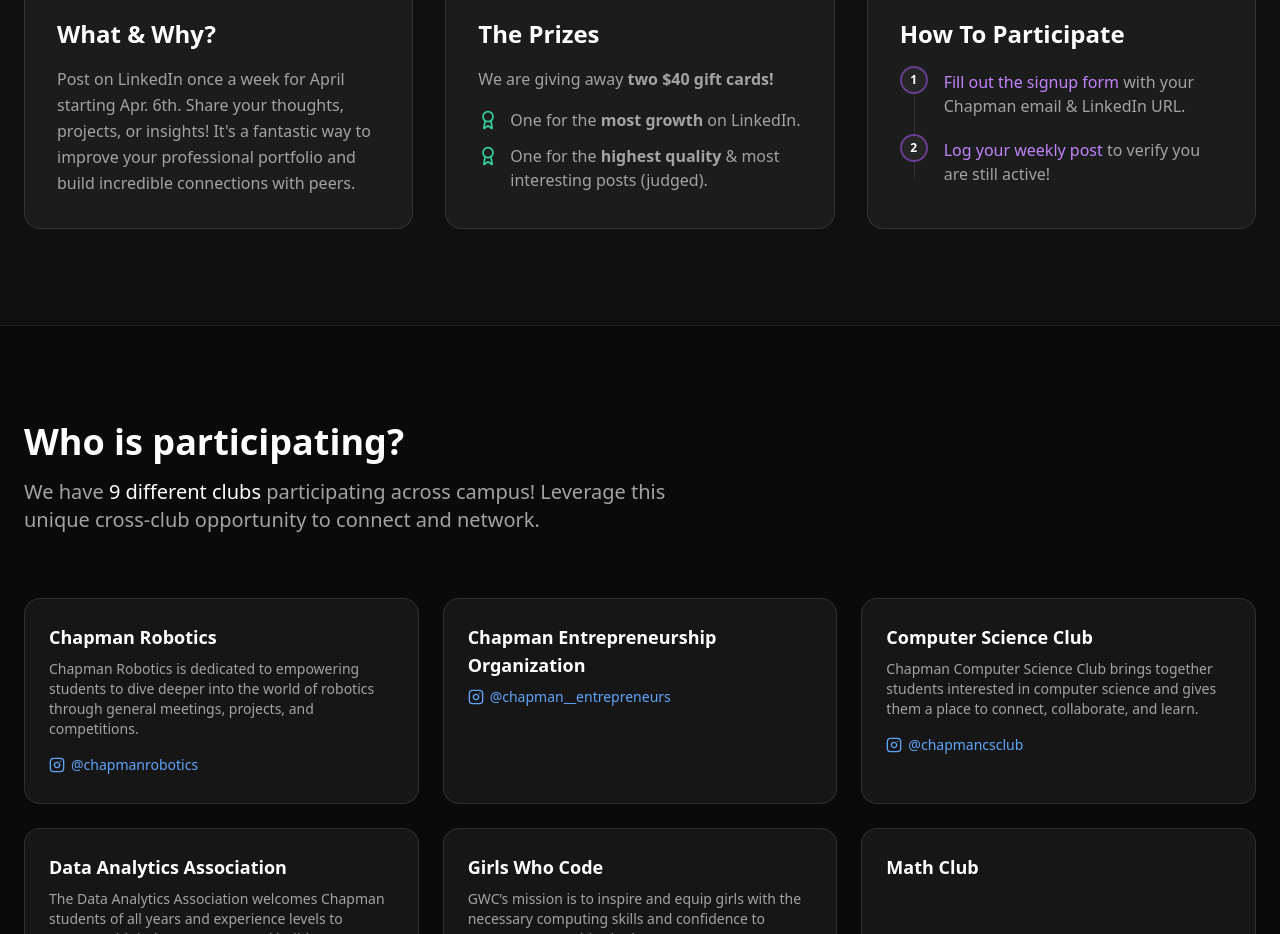
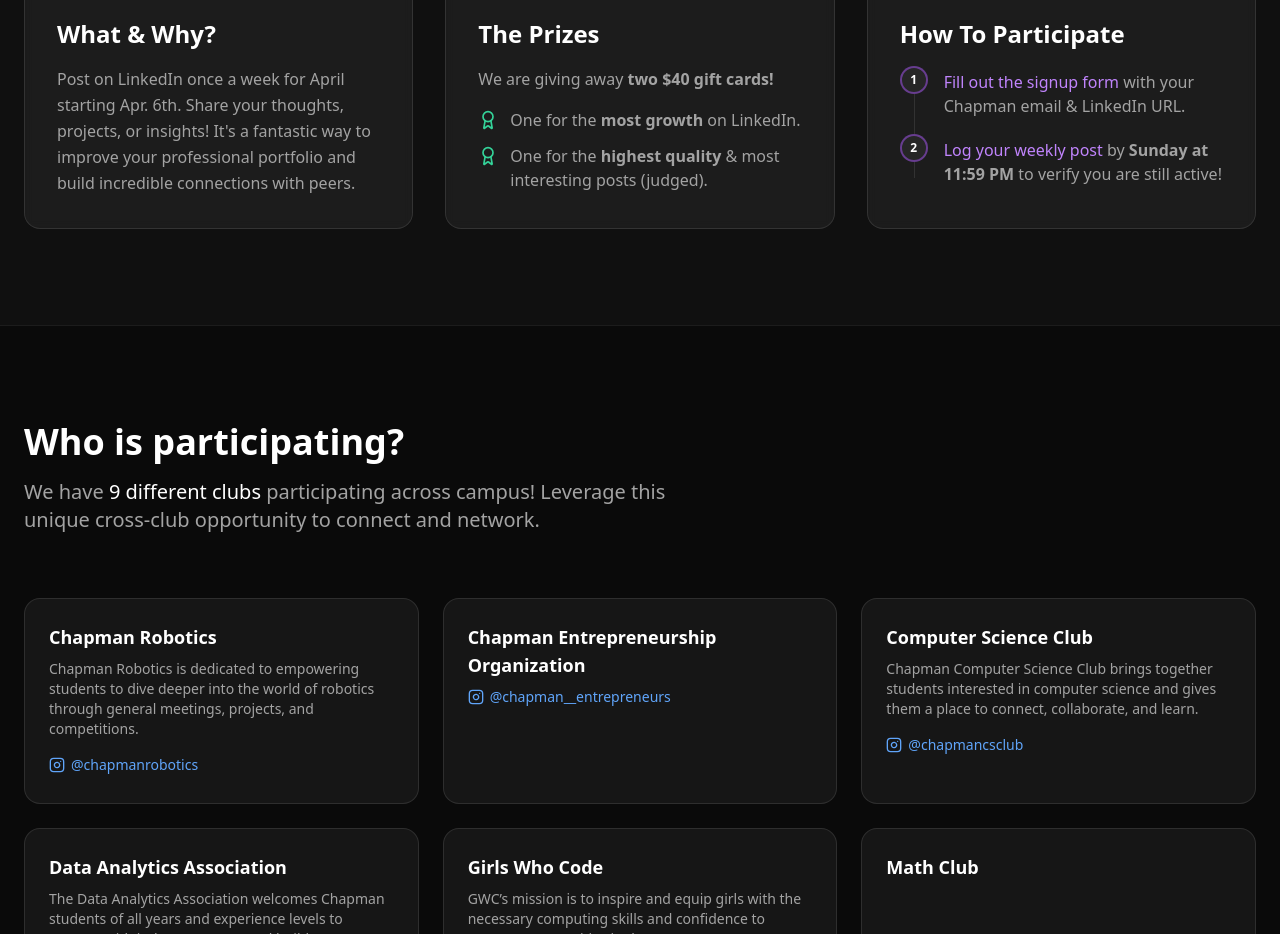
Before and after one commit to JoshuaDowdCS/IEEE-LinkedIn-Challenge, a React app in the folder frontend/: page / in a window 1280 px wide. Shown: the part 840-1774 px from the top of the page. Built offline with nearby package versions, Linux system fonts and the light colour scheme; the HTML template or start-up script is replaced by a standard one.

Commit message:
Update participation instructions with Sunday 11:59 PM deadline

```diff
--- a/frontend/src/pages/Home.jsx
+++ b/frontend/src/pages/Home.jsx
@@ -129,7 +129,7 @@
                 <li className="flex gap-4 relative">
                   <div className="w-7 h-7 rounded-full bg-neutral-800 border-2 border-purple-500/50 flex items-center justify-center text-xs font-bold text-white z-10 shrink-0">2</div>
                   <div className="pt-1">
-                    <a href="https://magenta-pumpkin-458.notion.site/32a61c43500a802a9d12cb1a6def9d21?pvs=105" target="_blank" rel="noreferrer" className="text-purple-400 hover:text-purple-300 transition-colors font-medium">Log your weekly post</a> to verify you are still active!
+                    <a href="https://magenta-pumpkin-458.notion.site/32a61c43500a802a9d12cb1a6def9d21?pvs=105" target="_blank" rel="noreferrer" className="text-purple-400 hover:text-purple-300 transition-colors font-medium">Log your weekly post</a> by <strong>Sunday at 11:59 PM</strong> to verify you are still active!
                   </div>
                 </li>
               </ul>
```
